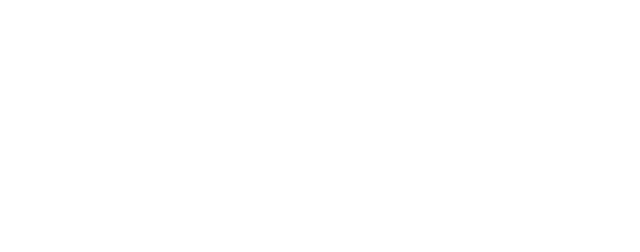
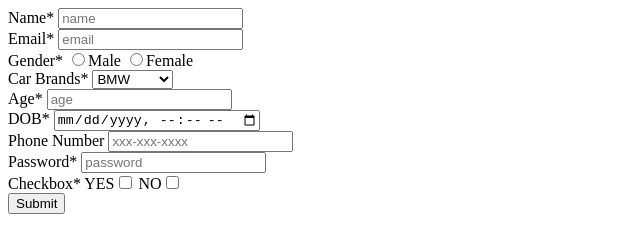
Before and after one commit to acciojob/signup-form-car-phogatheena, a website: page main.html in a window 1280 px wide. Shown: the whole page, without its empty margins (0-640 px from the left). Drawn offline with Linux system fonts and the light colour scheme.

Commit message:
created a submission

```diff
--- a/main.html
+++ b/main.html
@@ -8,6 +8,33 @@
 
 <body>
 	<!-- the entire body must be written by student -->
+	 <form action="#" method="post">
+     <label for="name" required >Name*</label>
+     <input type="text" id="name" placeholder="name"><br>
+     <label for="email" required>Email*</label>
+     <input type="email" id="email" placeholder="email"><br>
+     <label for="gender" required>Gender*</label>
+     <input type="radio" id ="gender" >Male
+     <input type="radio" id="gender">Female<br>
+     <label for="brands" required>Car Brands*</label>
+     <select placeholder="--Please choose an option--">
+        <option id="cars">BMW</option>
+        <option id="cars">Audi</option>
+        <option id="cars">Mercedez</option>
+     </select><br>
+     <label for="age" required>Age*</label>
+     <input type="number" id="age" placeholder="age"><br>
+     <label for="DOB" required>DOB*</label>
+     <input type="datetime-local" id="DOB"><br>
+     <label for="pno.">Phone Number</label>
+     <input type="tel" id="pno." placeholder="xxx-xxx-xxxx"><br>
+     <label for="password" required>Password*</label>
+     <input type="password" id="password" placeholder="password"><br>
+     <label for="checkbox" required>Checkbox*</label>
+     YES<input type="checkbox" id="checkbox">
+     NO<input type="checkbox" id="checkbox"><br>
+     <button>Submit</button>
+    </form>
     <script type="text/javascript" src="./script.js">
 </script>
 
```
